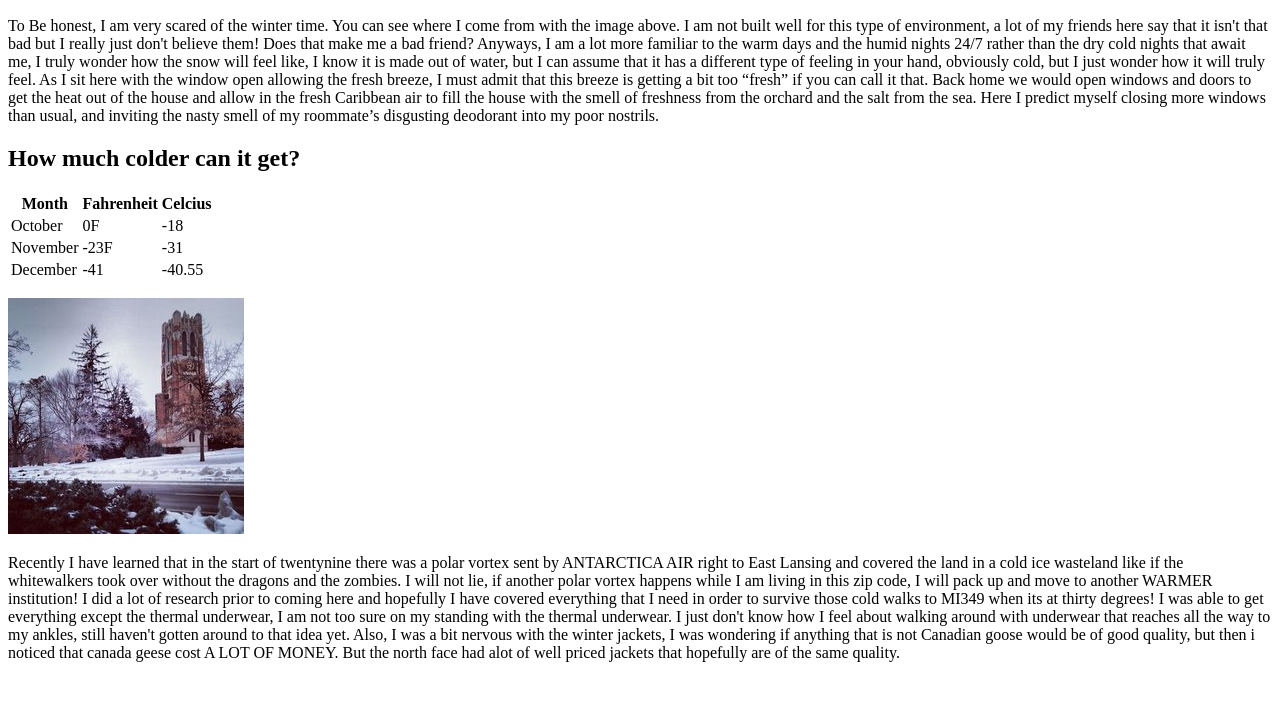
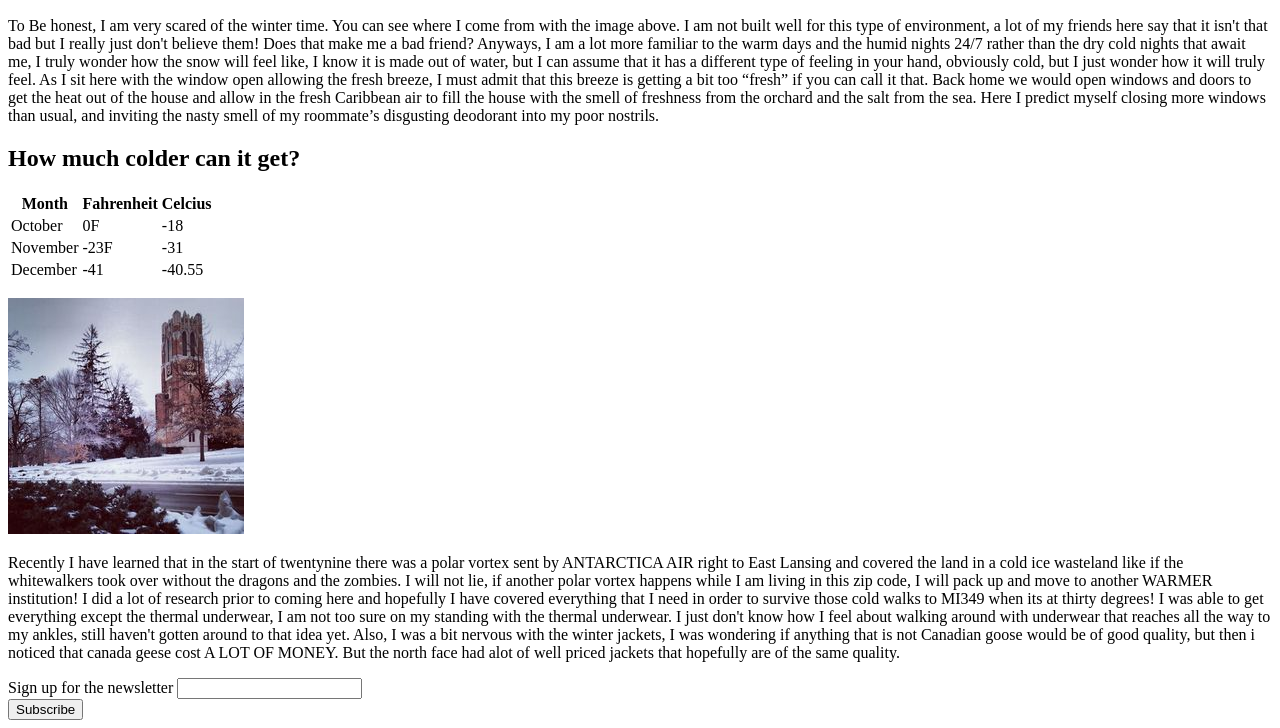
Before and after one commit to juanfaure/mi349_blog, a plain HTML site: page index.html in a window 1280 px wide. Shown: the part 437-1165 px from the top of the page. Before the commit the page ends 1115 px from the top, so only its background shows below. Drawn offline with Linux system fonts and the light colour scheme.

Commit message:
button and form

```diff
--- a/index.html
+++ b/index.html
@@ -52,7 +52,12 @@
     </table>
     <p><img src="tow.jpeg" alt="Image of the best tower in town, Beaumont tower, but in the winter!"></p>
     <p>Recently I have learned that in the start of twentynine there was a polar vortex sent by ANTARCTICA AIR right to East Lansing and covered the land in a cold ice wasteland like if the whitewalkers took over without the dragons and the zombies. I will not lie, if another polar vortex happens while I am living in this zip code, I will pack up and move to another WARMER institution! I did a lot of research prior to coming here and hopefully I have covered everything that I need in order to survive those cold walks to MI349 when its at thirty degrees! I was able to get everything except the thermal underwear, I am not too sure on my standing with the thermal underwear. I just don't know how I feel about walking around with underwear that reaches all the way to my ankles, still haven't gotten around to that idea yet. Also, I was a bit nervous with the winter jackets, I was wondering if anything that is not Canadian goose would be of good quality, but then i noticed that canada geese cost A LOT OF MONEY. But the north face had alot of well priced jackets that hopefully are of the same quality.</p>
-
+    <form>
+        <label>Sign up for the newsletter
+            <input type="text">
+        </label>
+    </form>
+    <button>Subscribe</button>
 </article>
 </body>
 </html>
```
